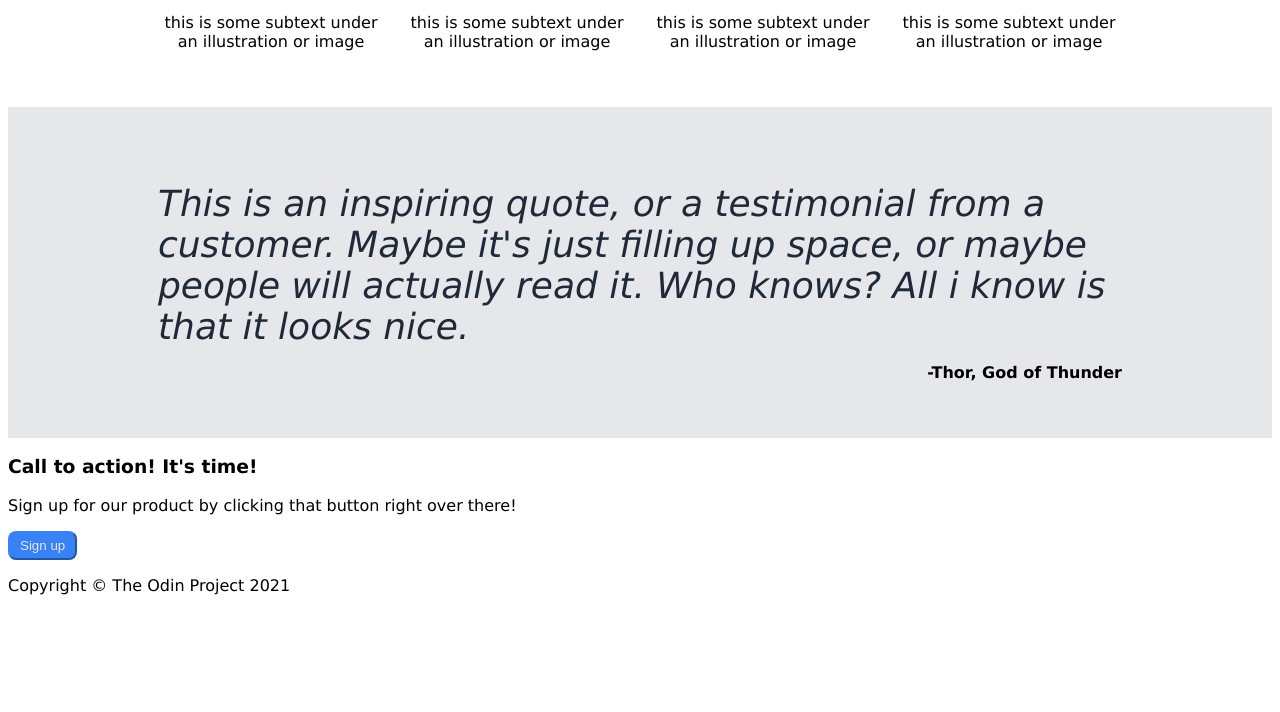
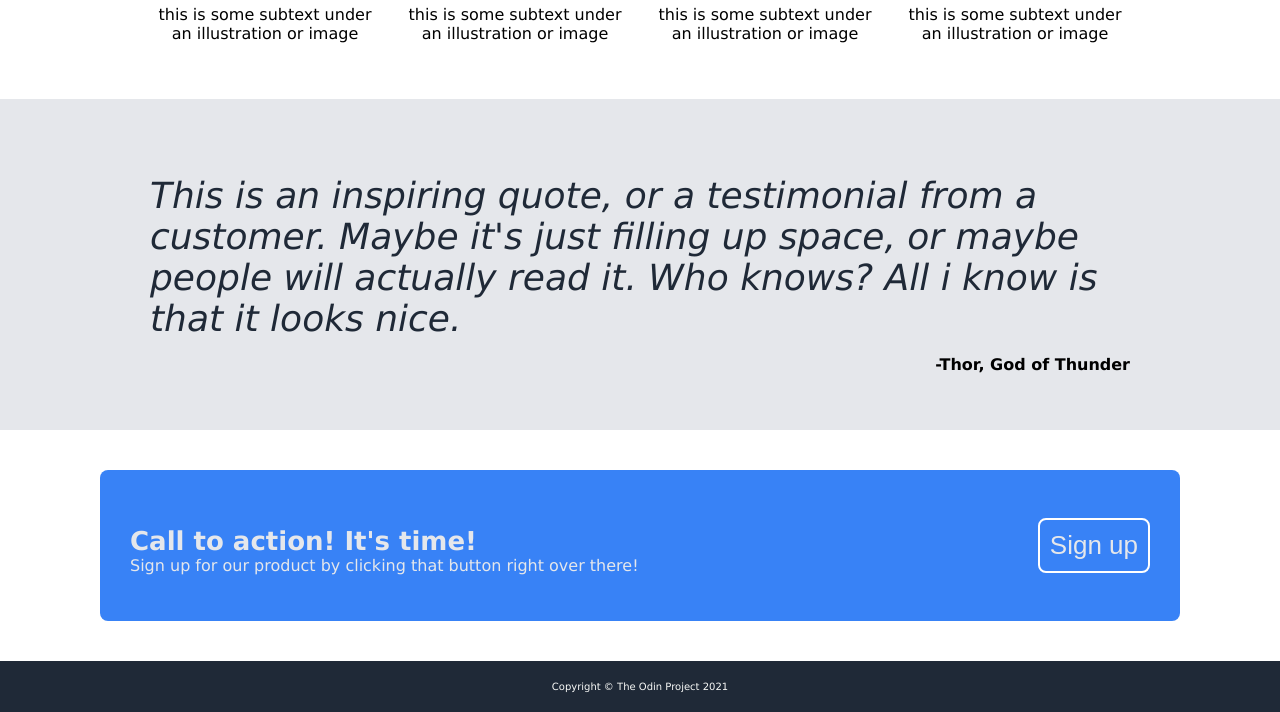
Before and after one commit to Saluke90/landing-page, a plain HTML site: page index.html in a window 1280 px wide. Shown: the part 395-1107 px from the top of the page. Before the commit the page ends 1014 px from the top, so only its background shows below. Drawn offline with Linux system fonts and the light colour scheme.

Commit message:
finished

```diff
--- a/style.css
+++ b/style.css
@@ -5,6 +5,7 @@ html {
 body {
     display: flex;
     flex-direction: column;
+    margin: 0;
 }
 
 a {
@@ -145,3 +146,50 @@ h2 {
     font-weight: bold;
     align-self: flex-end;
 }
+
+.fourth-section {
+    display: flex;
+    justify-content: space-around;
+    align-items: middle;
+    background-color: #3882f6;
+    border-radius: 8px;
+    margin: 40px 100px 40px 100px;
+}
+
+.text {
+    display: flex;
+    flex-direction:column;
+    justify-content: center;
+    margin: 30px;
+    color:#e5e7eb;
+    flex: 1;
+}
+
+.fourth-section button {
+    align-self: center;
+    flex-shrink: 0;
+    margin: 30px;
+    border-color: white;
+    border-style:solid;
+    font-size: 26px;
+    padding: 10px;
+}
+
+h3 {
+    font-weight: bold;
+    font-size: 26px;
+    margin-bottom: 0;
+}
+
+.text p {
+    margin-top: 0;
+    padding-top: 0;
+}
+
+.footer {
+    text-align: center;
+    background-color:#1f2937;
+    color: #f9faf8;
+    font-size: 10px;
+    padding: 10px;
+}
```
